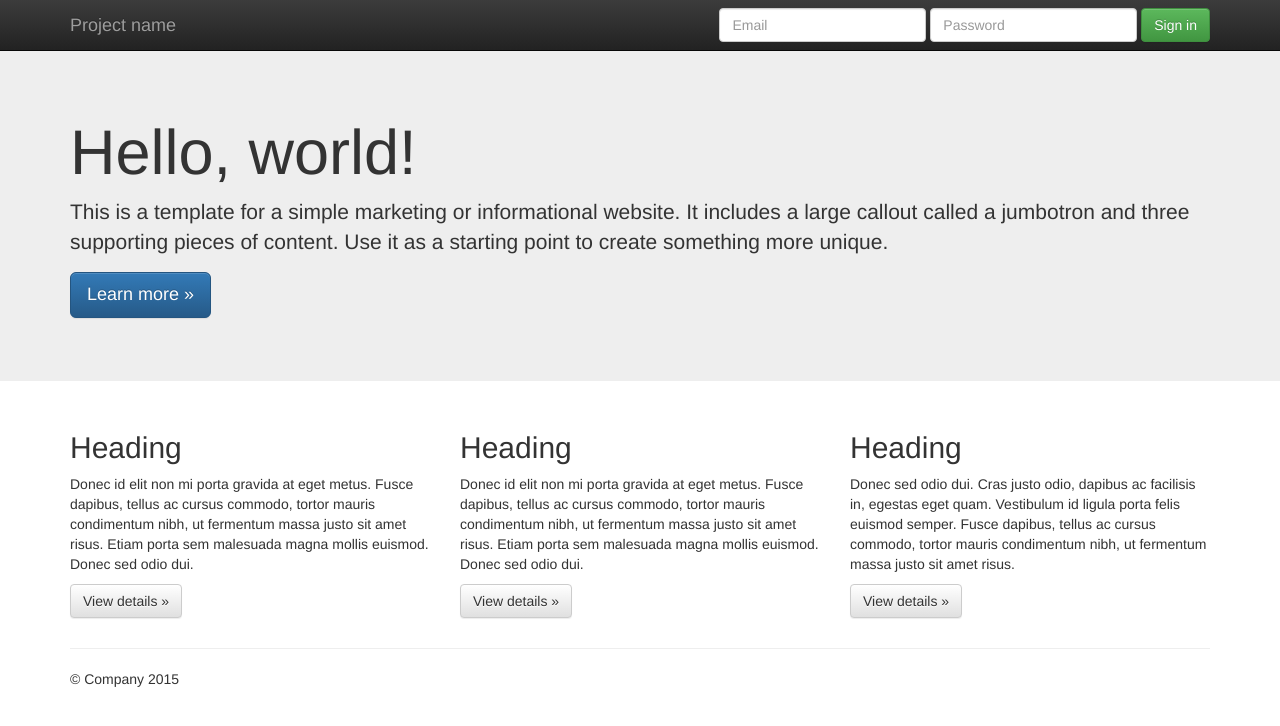
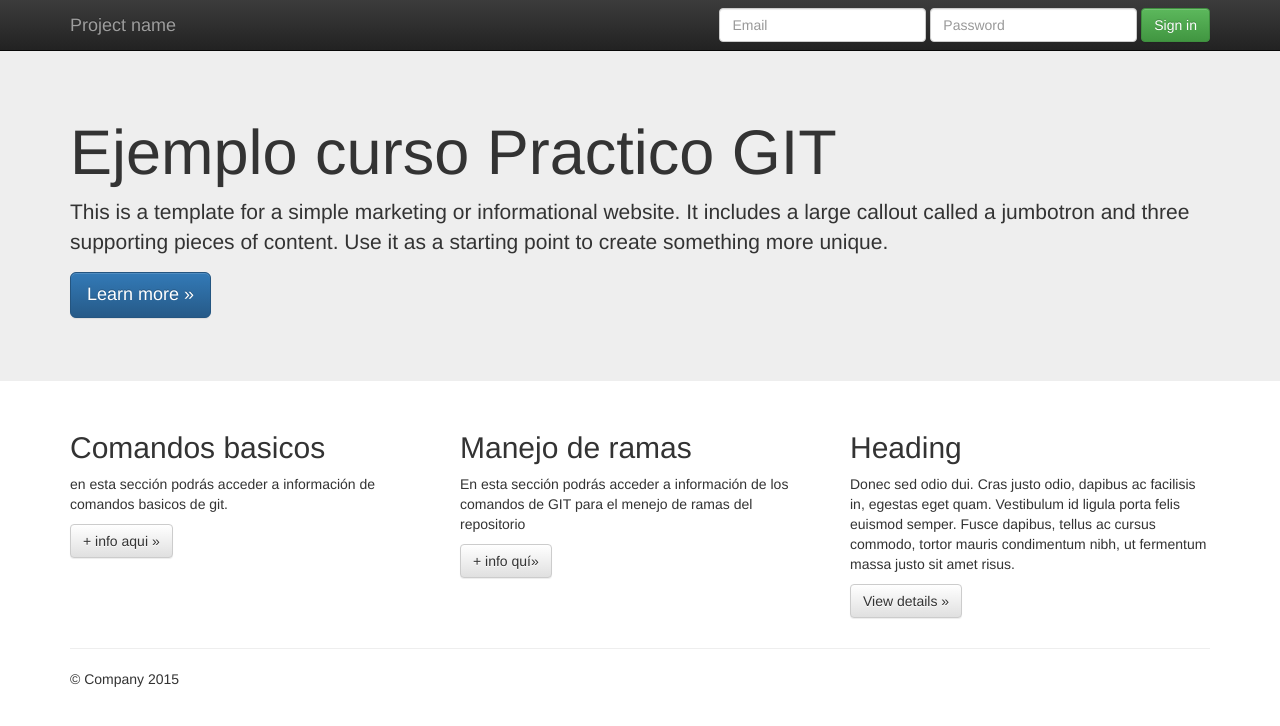
Before and after one commit to YocelynGonzalez/CursoGITBci, a plain HTML site: page index.html in a window 1280 px wide. Drawn offline with nearby package versions, Linux system fonts and the light colour scheme.

Commit message:
Se agrega cambios de index

```diff
--- a/index.html
+++ b/index.html
@@ -55,7 +55,7 @@
     <!-- Main jumbotron for a primary marketing message or call to action -->
     <div class="jumbotron">
       <div class="container">
-        <h1>Hello, world!</h1>
+        <h1>Ejemplo curso Practico GIT</h1>
         <p>This is a template for a simple marketing or informational website. It includes a large callout called a jumbotron and three supporting pieces of content. Use it as a starting point to create something more unique.</p>
         <p><a class="btn btn-primary btn-lg" href="#" role="button">Learn more &raquo;</a></p>
       </div>
@@ -65,14 +65,14 @@
       <!-- Example row of columns -->
       <div class="row">
         <div class="col-md-4">
-          <h2>Heading</h2>
-          <p>Donec id elit non mi porta gravida at eget metus. Fusce dapibus, tellus ac cursus commodo, tortor mauris condimentum nibh, ut fermentum massa justo sit amet risus. Etiam porta sem malesuada magna mollis euismod. Donec sed odio dui. </p>
-          <p><a class="btn btn-default" href="#" role="button">View details &raquo;</a></p>
+          <h2>Comandos basicos</h2>
+          <p>en esta sección podrás acceder a información de comandos basicos de git. </p>
+          <p><a class="btn btn-default" href="#" role="button">+ info aqui &raquo;</a></p>
         </div>
         <div class="col-md-4">
-          <h2>Heading</h2>
-          <p>Donec id elit non mi porta gravida at eget metus. Fusce dapibus, tellus ac cursus commodo, tortor mauris condimentum nibh, ut fermentum massa justo sit amet risus. Etiam porta sem malesuada magna mollis euismod. Donec sed odio dui. </p>
-          <p><a class="btn btn-default" href="#" role="button">View details &raquo;</a></p>
+          <h2>Manejo de ramas</h2>
+          <p>En esta sección podrás acceder a información de los comandos de GIT para el menejo de ramas del repositorio </p>
+          <p><a class="btn btn-default" href="#" role="button">+ info quí&raquo;</a></p>
        </div>
         <div class="col-md-4">
           <h2>Heading</h2>
```
